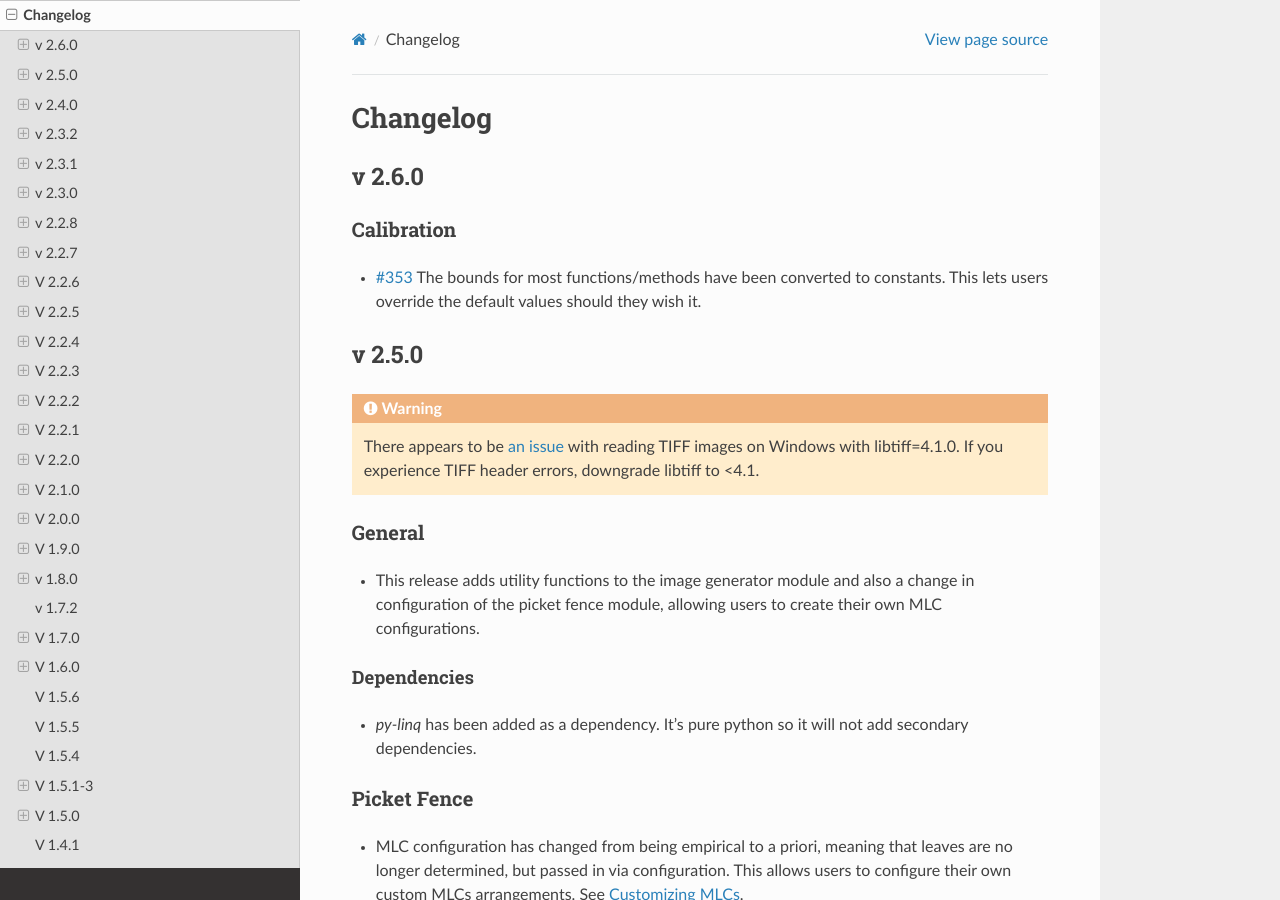
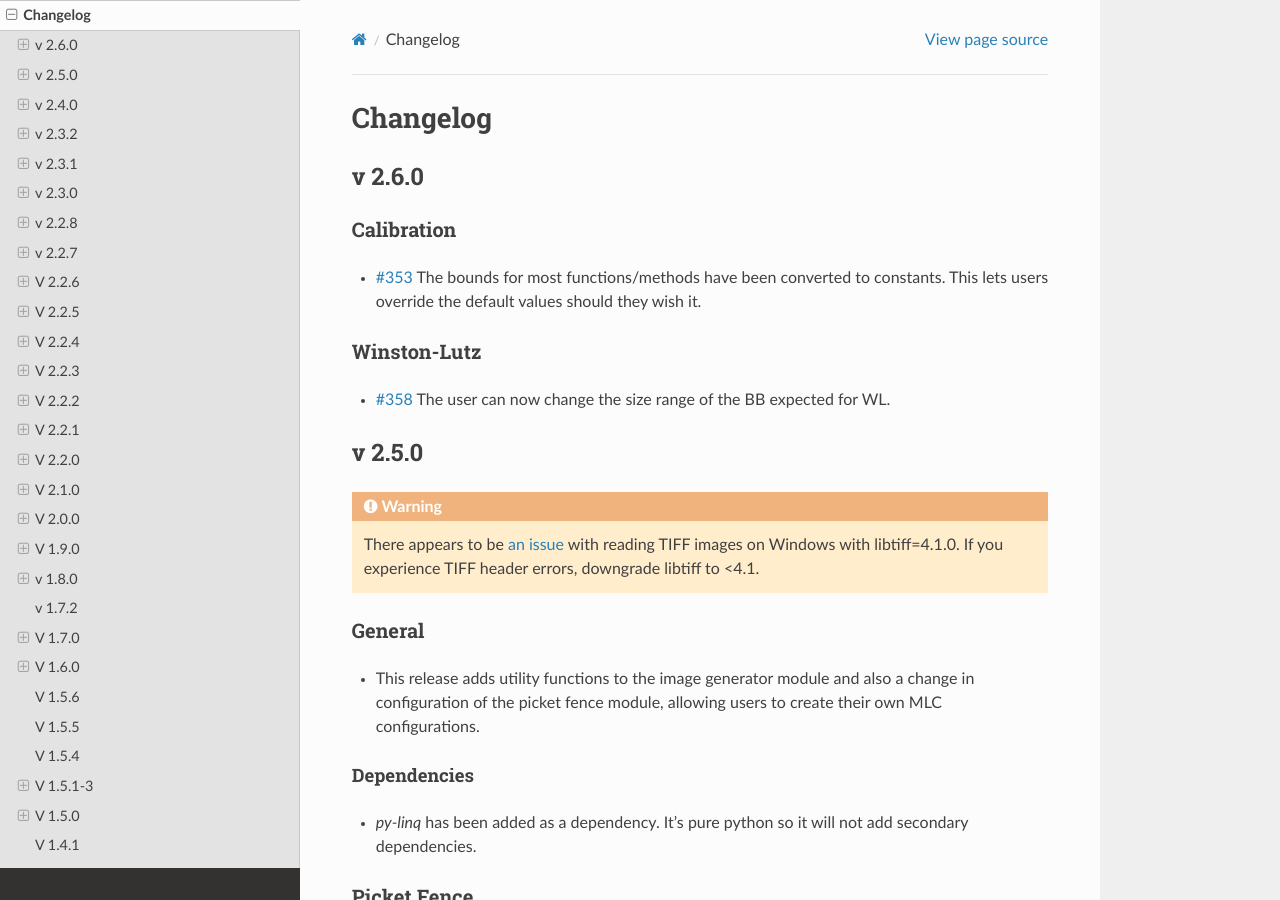
Before and after one commit to jrkerns/pylinac, a Sphinx documentation site: the page built from docs/source/changelog.rst, in a window 1280 px wide and 900 px high. Built offline with Sphinx 7.4.7 and the Read the Docs theme 2.0.0, drawn with Linux system fonts in a browser that asks for light colours; pages that are not in the unit, such as notebooks, are missing from menus; cross-references to code outside the pages are shown as plain code.

Commit message:
add doc to changelog.rst

```diff
--- a/docs/source/changelog.rst
+++ b/docs/source/changelog.rst
@@ -10,6 +10,12 @@ Calibration
 ^^^^^^^^^^^
 
 * `#353 <https://github.com/jrkerns/pylinac/issues/353>`_ The bounds for most functions/methods have been converted to constants. This lets users override the default values should they wish it.
+
+Winston-Lutz
+^^^^^^^^^^^^
+
+* `#358 <https://github.com/jrkerns/pylinac/issues/358>`_ The user can now change the size range of the BB expected for WL.
+
 
 v 2.5.0
 -------
```
